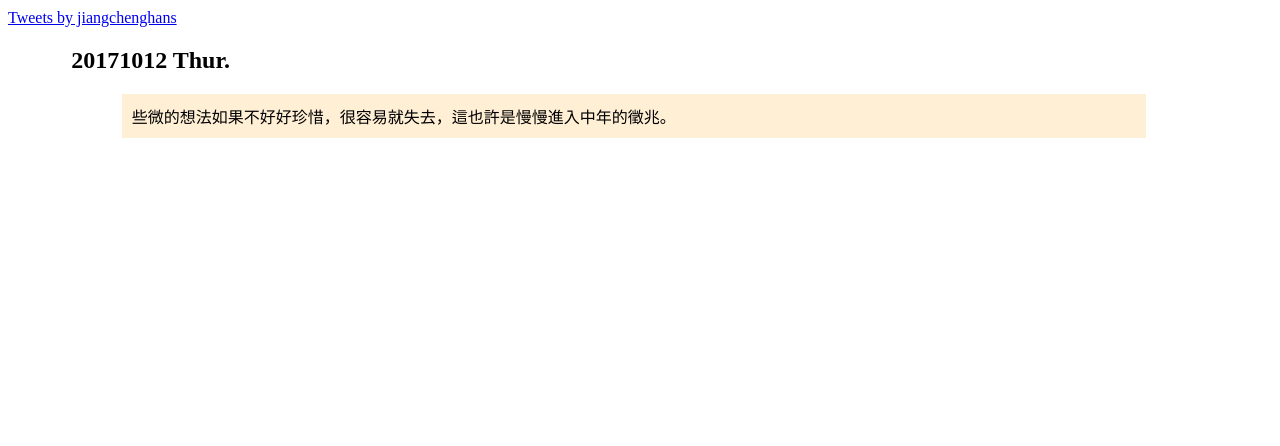
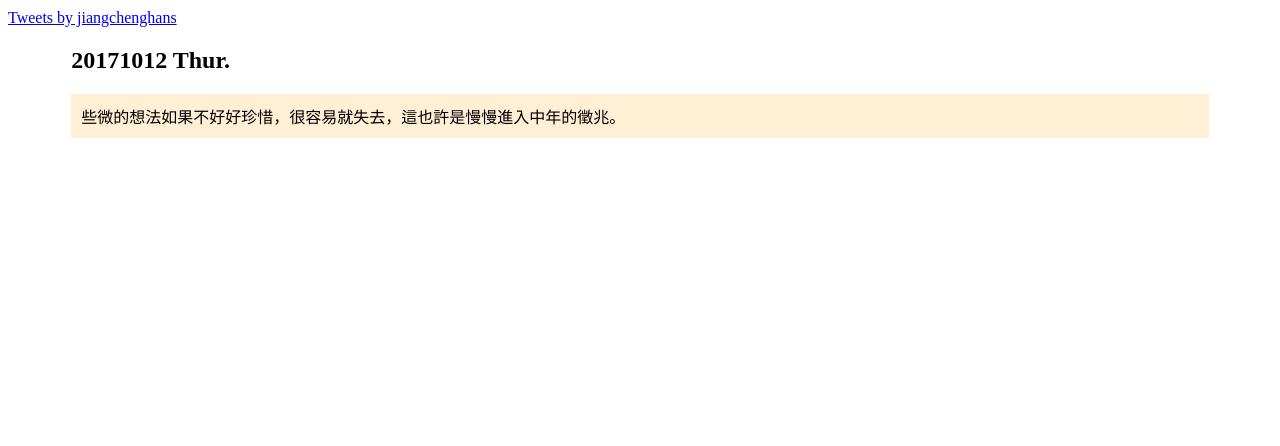
Before and after one commit to jchans-learning/jchans.github.io_b2022, a plain HTML site: page index.html in a window 1280 px wide. Shown: the part 354-800 px from the top of the page. Drawn offline with Linux system fonts and the light colour scheme.

Commit message:
organize memo

```diff
--- a/index.html
+++ b/index.html
@@ -17,8 +17,8 @@
     }
 
     p {
-      margin-left: 9%;
-      margin-right: 10%;
+      margin-left: 5%;
+      margin-right: 5%;
       padding: 10px;
       background-color: papayaWhip;
     }
```
Also changed, not shown: memoarch.html (+2 -2 lines).
